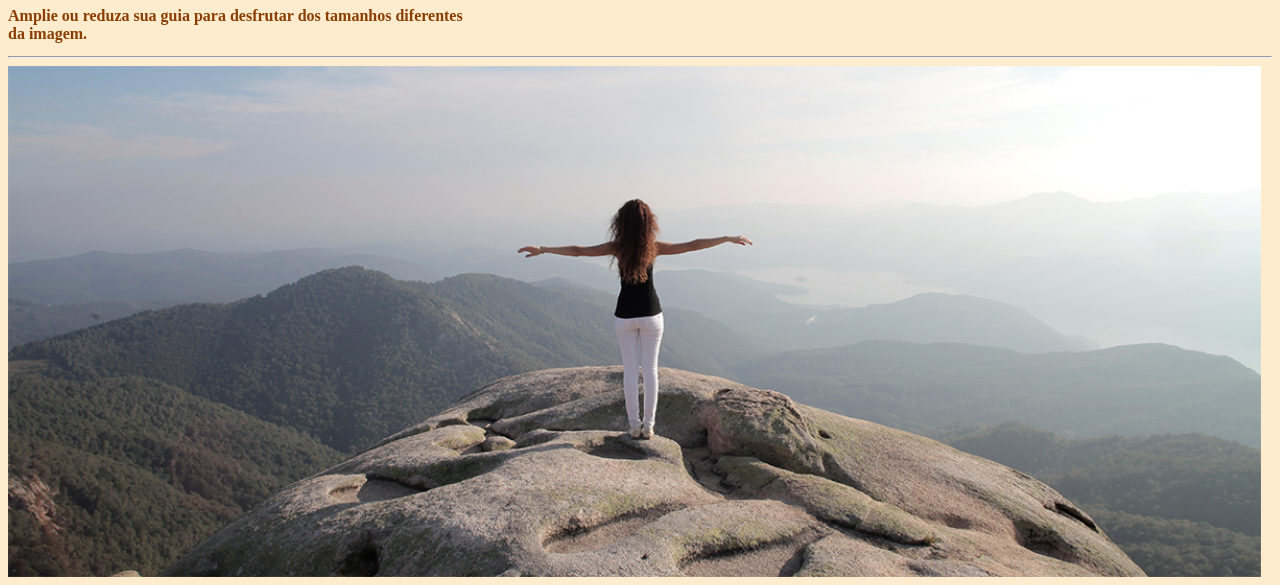
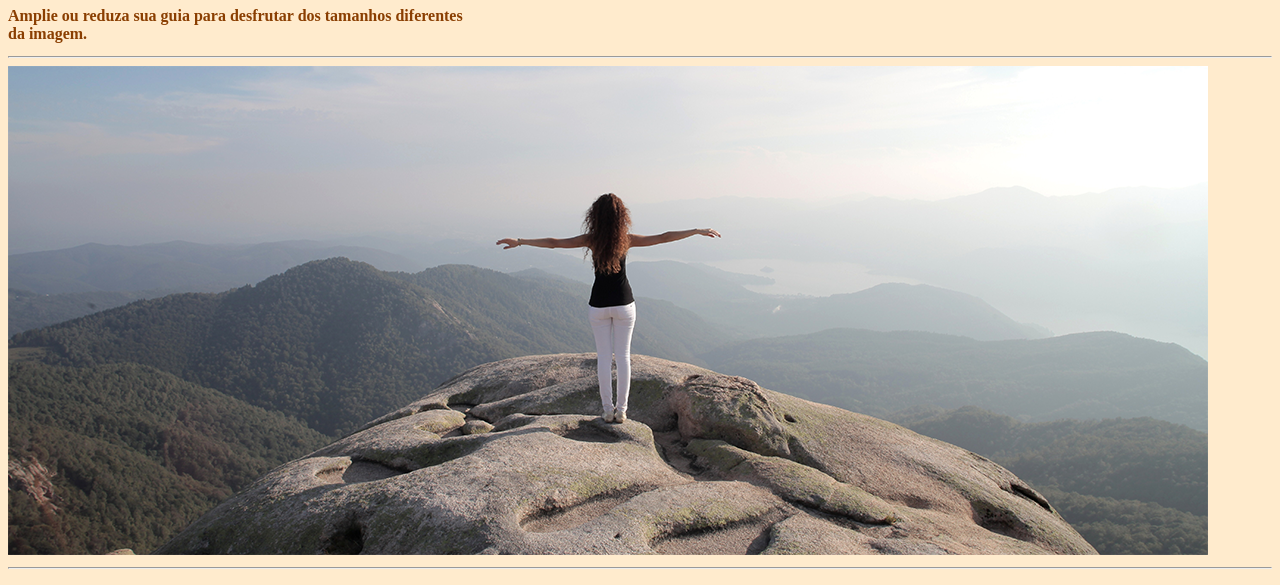
Before and after one commit to lzeunfa/Imagem-dinamica, a plain HTML site: page d007imgdin/index.html in a window 1280 px wide. Shown: the part 73-658 px from the top of the page. Drawn offline with Linux system fonts and the light colour scheme.

Commit message:
Update index.html

```diff
--- a/d007imgdin/index.html
+++ b/d007imgdin/index.html
@@ -15,7 +15,7 @@
     <picture>
         <source media="(max-width: 750px )" srcset="imagens/paisagem-p.png" type="image/png">
         <source media="(max-width: 1050px )" srcset="imagens/paisagem-m.png" type="image/png">
-        <img src="imagens/paisagem-g.png" alt="mulher na paisagem rocha tamanho grande" width="1253">
+        <img src="imagens/paisagem-g.png" alt="mulher na paisagem rocha tamanho grande">
     </picture>
     <hr>
 
```
